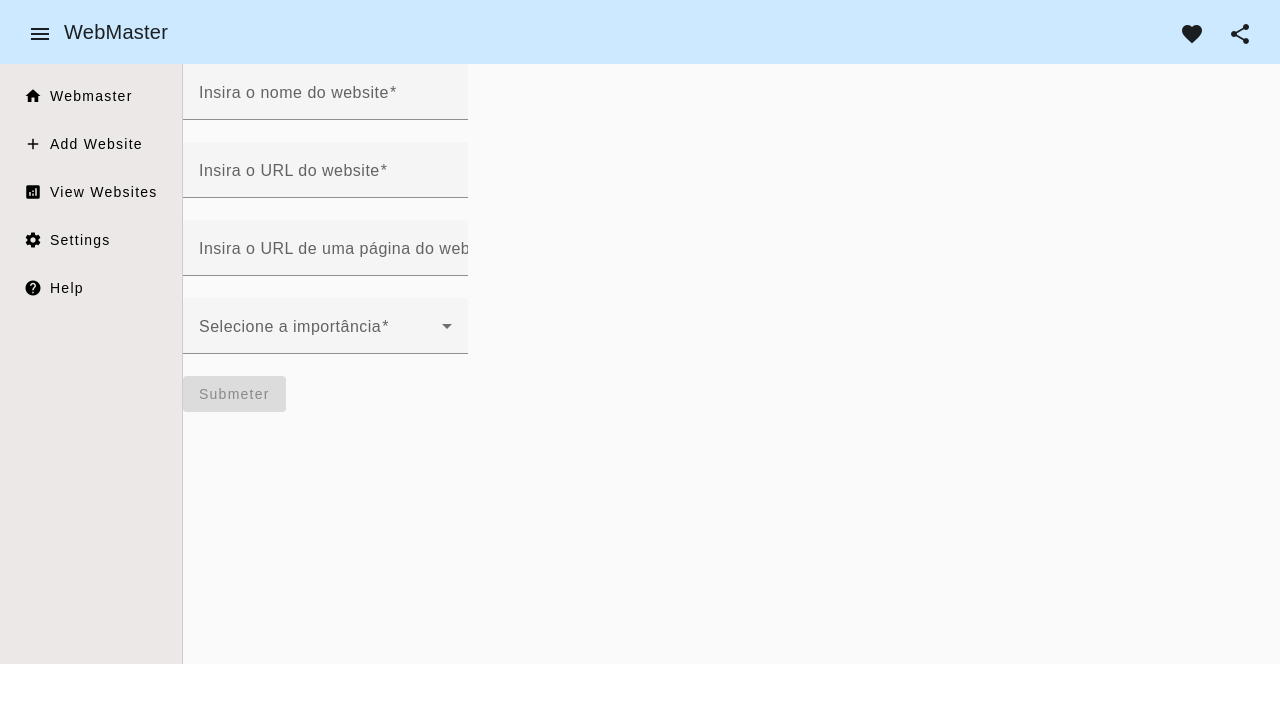
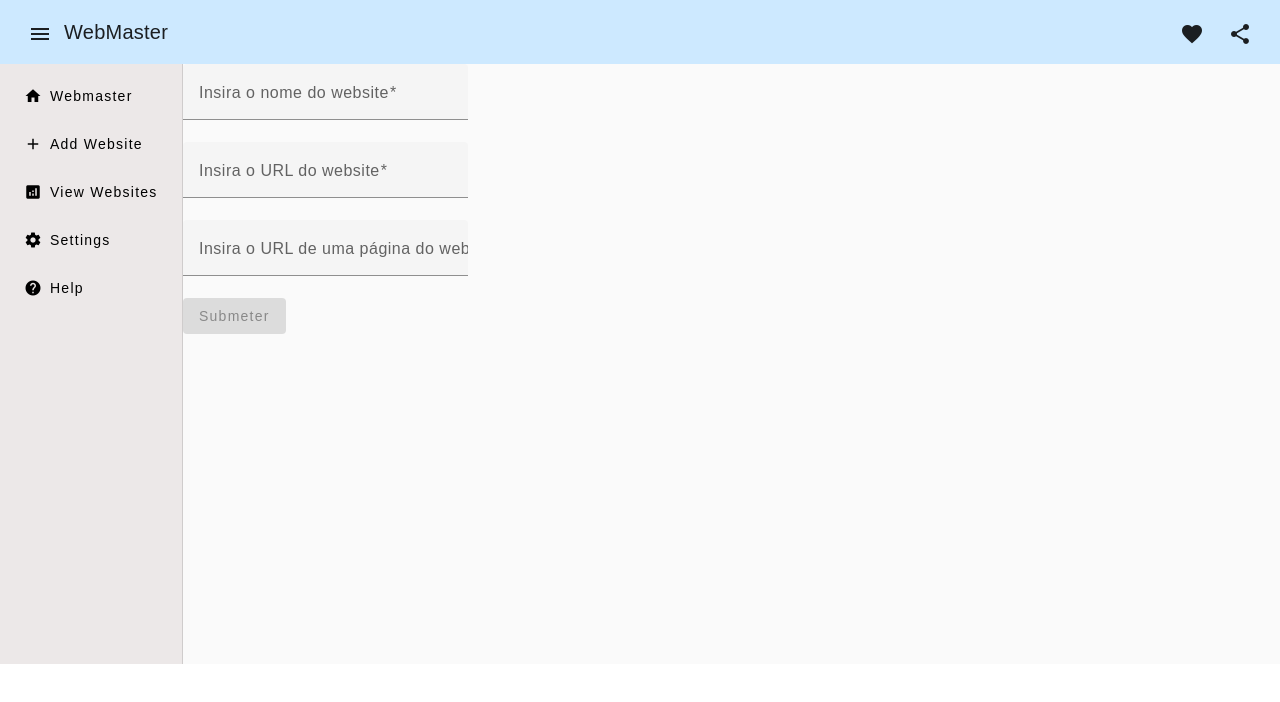
Before and after one commit to esau3/PSI_Webmaster, an Angular app in the folder webmaster/: page /website in a window 1280 px wide. Shown: the top 702 px of the page. Built offline with nearby package versions, Linux system fonts and the light colour scheme.

Commit message:
Removed importance from form

```diff
--- a/webmaster/src/app/website/website.component.html
+++ b/webmaster/src/app/website/website.component.html
@@ -19,16 +19,6 @@
     <mat-error *ngIf="form.get('page')?.hasError('required')">O URL da página é obrigatório</mat-error>
     <mat-error *ngIf="form.get('page')?.hasError('pattern')">O URL da página não é válido</mat-error>
     </mat-form-field>
-
-  <mat-form-field appearance="fill" class="forms">
-    <mat-label>Selecione a importância</mat-label>
-    <mat-select formControlName="importancia" required>
-      <mat-option value="1">Urgente</mat-option>
-      <mat-option value="2">Importante</mat-option>
-      <mat-option value="3">Normal</mat-option>
-    </mat-select>
-    <mat-error *ngIf="form.get('importancia')?.hasError('required')">A importância é obrigatória</mat-error>
-  </mat-form-field>
 
   <button class="submitButton" mat-raised-button type="submit" color="primary" [disabled]="form.invalid">Submeter</button>
 </form>
```
